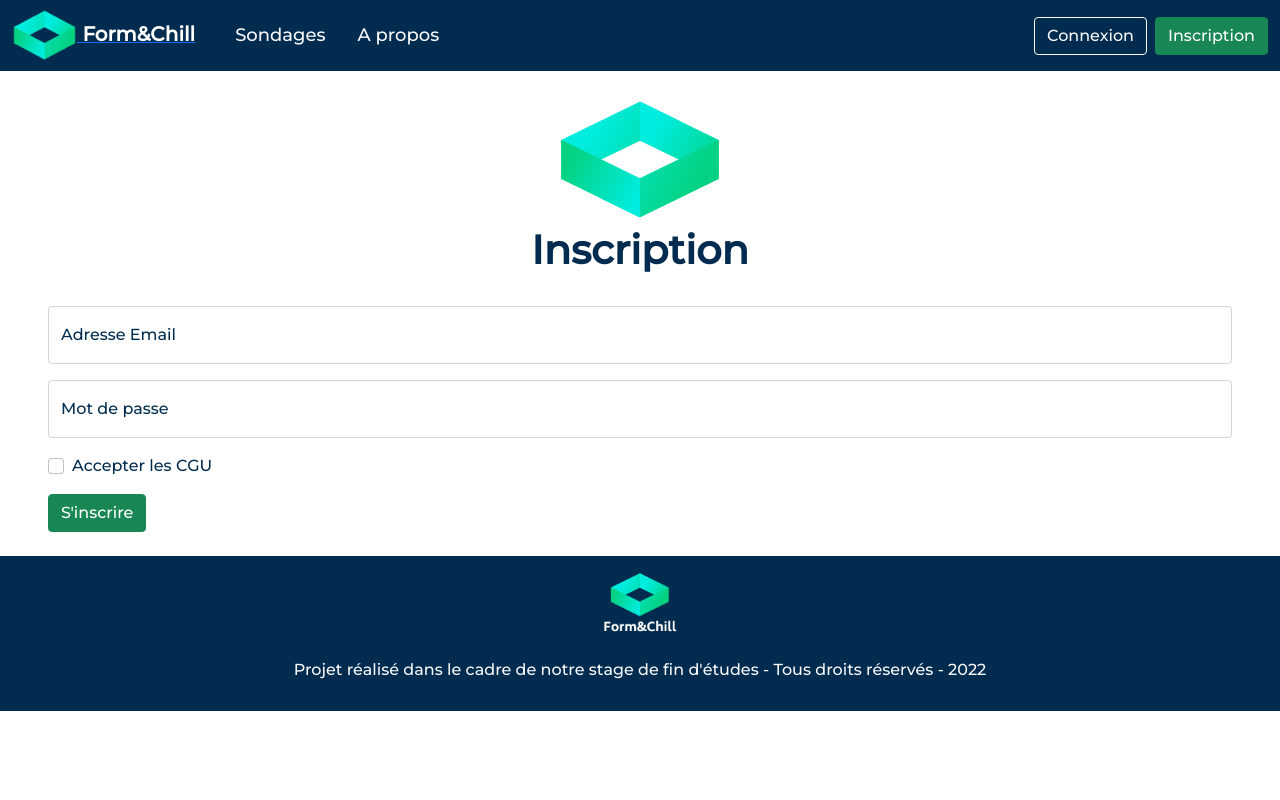
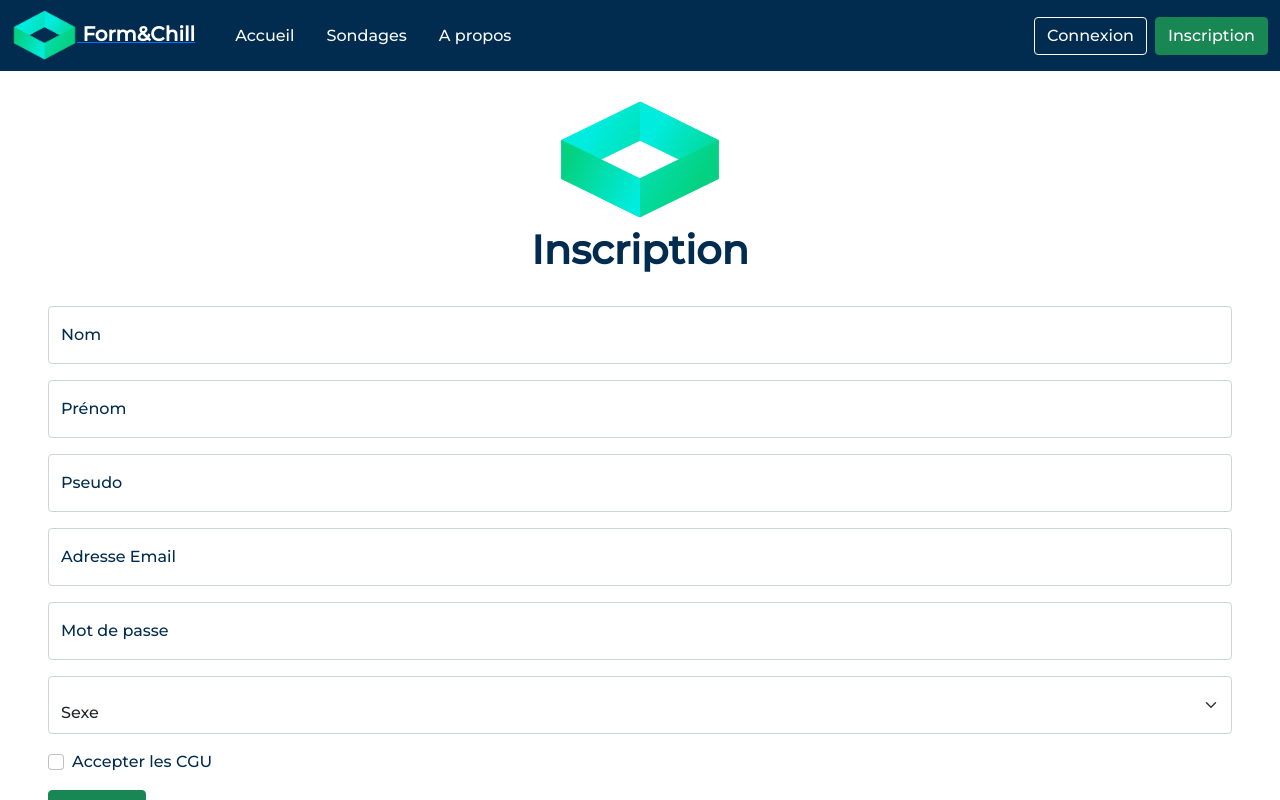
Before and after one commit to Form-Chill/Typeform-Stage-Orga, a Vue app: page /signin in a window 1280 px wide. Shown: the top 800 px of the page. Built offline with nearby package versions, Linux system fonts and the light colour scheme.

Commit message:
Modifs mineures sur la navbar et connexion/inscription

```diff
--- a/src/components/Navbar.vue
+++ b/src/components/Navbar.vue
@@ -1,7 +1,13 @@
+<script>
+
+
+</script>
+
+
 <template>
 <nav class="navbar navbar-expand-lg navbar-light bg-light">
       <div class="container-fluid">
-     <router-link to="/"> <a id="titre" class="text-decoration-none navbar-brand text-white fw-bold translate-middle" href="#">
+     <router-link to="/"> <a id="titre" class="text-decoration-none navbar-brand text-white fw-bold" href="#">
        <img class="logo" width="65" height="55" src="../assets/Icon.png">
        Form&Chill
      </a></router-link>
@@ -10,6 +16,9 @@
         </button>
         <div class="collapse navbar-collapse" id="navbarSupportedContent">
           <ul class="navbar-nav me-auto mb-2 mb-lg-0">
+            <li class="nav-item">
+              <router-link to="/" class="nav-link active text-light ps-4">Accueil</router-link>
+            </li>
             <li class="nav-item">
               <router-link to="/wip" class="nav-link active text-light ps-4">Sondages</router-link>
             </li>
@@ -35,7 +44,7 @@
 .navbar {
   background-color: #022C4F !important;
   font-family: "Montserrat";
-  font-size: large;
+  /* font-size: large; */
 }
 
 </style>
--- a/src/views/Login.vue
+++ b/src/views/Login.vue
@@ -1,9 +1,37 @@
 <script>
 import Navbar from "../components/Navbar.vue";
 import Footer from "../components/Footer.vue";
+import { defineComponent } from "vue";
+
 
 export default {
-    components: { Navbar, Footer }
+    components: { Navbar, Footer },
+    data() {
+        return {
+           form: {
+               email: '',
+               password: '',
+               reminder: ''
+            },
+        }
+    },
+    methods: {
+        onReset(event) {
+            event.preventDefault()
+            // Reset our form values
+            this.form.email = ''
+            this.form.password = ''
+            this.form.checked = []
+            // Trick to reset/clear native browser form validation state
+            this.show = false
+            this.$nextTick(() => {
+                this.show = true
+        })
+      },
+      login(){
+
+      }
+    }
 }
 
 </script>
@@ -19,14 +47,14 @@ export default {
 
     <form class="needs-validation container-fluid px-5" novalidate>
           <div class="form-floating mb-3">
-            <input type="email" class="form-control" id="InputEmail" aria-describedby="emailHelp" placeholder="Adresse Email" required>
+            <input type="email" class="form-control" id="InputEmail" aria-describedby="emailHelp" placeholder="Adresse Email" v-model="form.email" required>
             <label for="InputEmail">Adresse Email</label>
             <div class="invalid-feedback">
                 L'adresse Email est incorrecte.
             </div>
         </div>
         <div class="form-floating mb-3">
-            <input type="password" class="form-control" id="InputPassword" placeholder="Mot de passe" required>
+            <input type="password" class="form-control" id="InputPassword" placeholder="Mot de passe" v-model="form.password" required>
             <label for="InputPassword">Mot de passe</label>
             <div class="invalid-feedback">
                 Le mot de passe est invalide.
@@ -36,7 +64,7 @@ export default {
             <input type="checkbox" class="form-check-input" id="exampleCheck1">
             <label class="form-check-label" for="exampleCheck1">Se souvenir de mes identifiants</label>
         </div>
-        <button type="submit" class="btn btn-success text-center" >Se connecter</button>
+        <button @click="login" type="submit" class="btn btn-success text-center" >Se connecter</button>
 
     </form>
     <br>
--- a/src/views/SignIn.vue
+++ b/src/views/SignIn.vue
@@ -3,7 +3,34 @@ import Navbar from "../components/Navbar.vue";
 import Footer from "../components/Footer.vue";
 
 export default {
-components: { Navbar, Footer }
+    components: { Navbar, Footer },
+    data() {
+        return {
+           form: {
+               email: '',
+               password: '',
+               CGU: '',
+               Sexe: [],
+            },
+        }
+    },
+    methods: {
+        onReset(event) {
+            event.preventDefault()
+            // Reset our form values
+            this.form.email = ''
+            this.form.password = ''
+            this.form.checked = []
+            // Trick to reset/clear native browser form validation state
+            this.show = false
+            this.$nextTick(() => {
+                this.show = true
+        })
+      },
+      login(){
+
+      }
+    }
 }
 
 </script>
@@ -12,10 +39,25 @@ components: { Navbar, Footer }
 <template>
 <Navbar></Navbar>
 <br>
-<img class="rounded mx-auto d-block" src="../assets/Icon.png" alt="Icone"/>
+<img class="mx-auto d-block" src="../assets/Icon.png" alt="Icone"/>
 <h1 style="text-align:center" class="fw-bold"> Inscription</h1>
 <br>
     <form class="needs-validation container-fluid px-5" novalidate>
+          <div class="form-floating mb-3">
+            <input type="password" class="form-control" id="InputPassword" placeholder="Nom" required>
+            <label for="InputPassword">Nom</label>
+        </div>
+
+        <div class="form-floating mb-3">
+            <input type="password" class="form-control" id="InputPassword" placeholder="Prénom" required>
+            <label for="InputPassword">Prénom</label>
+        </div>
+
+        <div class="form-floating mb-3">
+            <input type="password" class="form-control" id="InputPassword" placeholder="Pseudo" required>
+            <label for="InputPassword">Pseudo</label>
+        </div>
+
           <div class="form-floating mb-3">
             <input type="email" class="form-control" id="InputEmail" aria-describedby="emailHelp" placeholder="Adresse Email" required>
             <label for="InputEmail">Adresse Email</label>
@@ -23,12 +65,24 @@ components: { Navbar, Footer }
                 L'adresse Email est incorrecte.
             </div>
         </div>
+
         <div class="form-floating mb-3">
             <input type="password" class="form-control" id="InputPassword" placeholder="Mot de passe" required>
             <label for="InputPassword">Mot de passe</label>
             <div class="invalid-feedback">
-                Le mot de passe est invalide.
+                Le mot de passe doit contenir au minimum 8 caractères, un chiffre et un caractère spécial.
             </div>
+            <div class="valid-feedback">
+                Le mot de passe est valide.
+            </div>
+        </div>
+
+         <div class="form-floating mb-3">
+            <select class="form-select" aria-label="Default select example">
+                <option selected>Sexe</option>
+                <option value="1">Masculin</option>
+                <option value="2">Féminin</option>
+            </select>
         </div>
         <div class="mb-3 form-check">
             <input type="checkbox" class="form-check-input" id="exampleCheck1">
```
